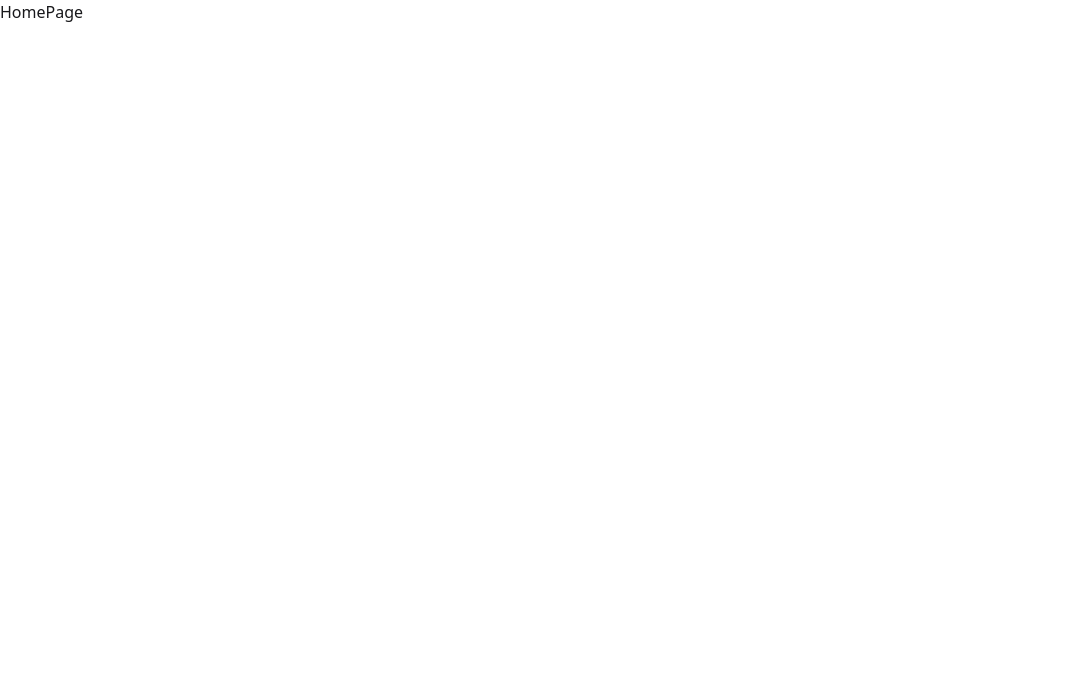
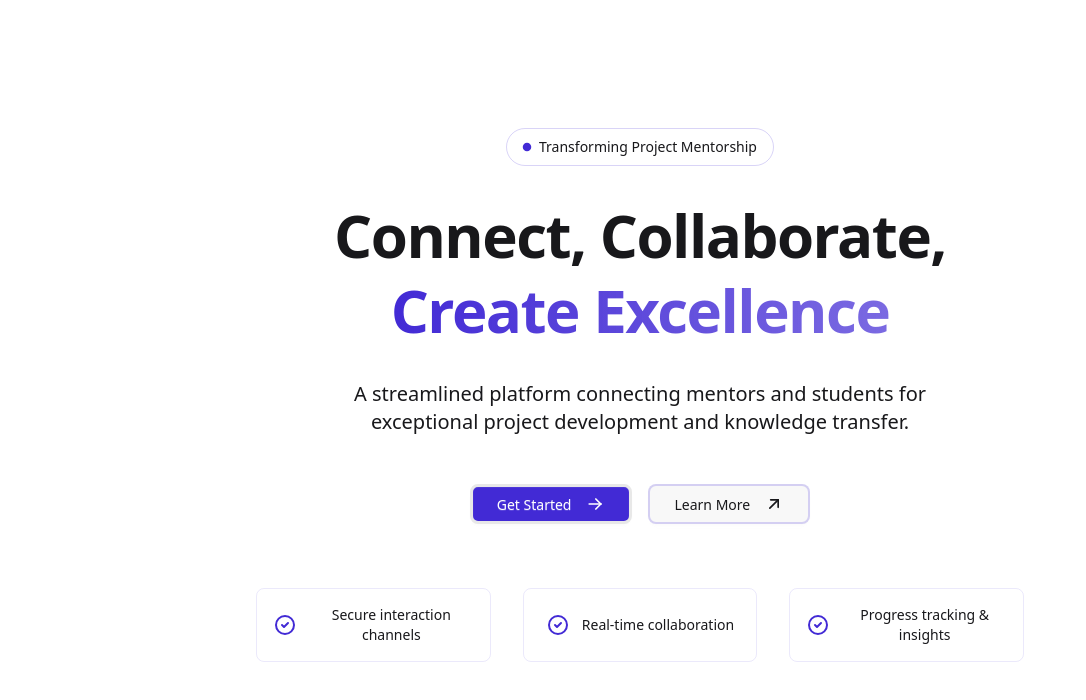
Before and after one commit to Garvit-Adlakha/MentorMatrix, a React (Vite) app in the folder frontend/: page / in a window 1280 px wide. Shown: the top 700 px of the page, without its empty margins (0-1086 px from the left). Built offline with nearby package versions, Linux system fonts and the light colour scheme.

Commit message:
Add Main component with animations and trust points; update HomePage to use Main component; add new dependencies for icons and animations

```diff
--- a/frontend/package.json
+++ b/frontend/package.json
@@ -11,7 +11,9 @@
   },
   "dependencies": {
     "@reduxjs/toolkit": "^2.5.1",
+    "@tabler/icons-react": "^3.31.0",
     "@tailwindcss/vite": "^4.0.6",
+    "framer-motion": "^12.5.0",
     "react": "^19.0.0",
     "react-dom": "^19.0.0",
     "react-redux": "^9.2.0",
--- a/frontend/src/Components/shared/Main.jsx
+++ b/frontend/src/Components/shared/Main.jsx
@@ -0,0 +1,110 @@
+import React from 'react';
+import { IconArrowRight, IconArrowUpRight, IconCircleCheck } from '@tabler/icons-react';
+import { motion } from 'framer-motion';
+
+const Main = () => {
+  const fadeInUp = {
+    initial: { opacity: 0, y: 20 },
+    animate: { opacity: 1, y: 0 },
+    transition: { duration: 0.6 }
+  };
+
+  const trustPoints = [
+    { text: "Secure interaction channels", icon: <IconCircleCheck /> },
+    { text: "Real-time collaboration", icon: <IconCircleCheck /> },
+    { text: "Progress tracking & insights", icon: <IconCircleCheck /> }
+  ];
+
+  return (
+    <section className="relative min-h-screen pt-32 pb-20 overflow-hidden">
+      {/* Enhanced background gradient */}
+      <div className="absolute inset-0 -z-10 bg-[radial-gradient(ellipse_at_top,_var(--tw-gradient-stops))] from-primary/30 via-background to-background"></div>
+
+      {/* Animated background shapes */}
+      <motion.div
+        animate={{ scale: [1, 1.2, 1], rotate: 360 }}
+        transition={{ duration: 20, repeat: Infinity }}
+        className="absolute top-20 right-0 -z-10 h-72 w-72 rounded-full bg-primary/15 blur-3xl"
+      />
+      <motion.div
+        animate={{ scale: [1, 1.1, 1], rotate: -360 }}
+        transition={{ duration: 15, repeat: Infinity }}
+        className="absolute bottom-20 left-10 -z-10 h-72 w-72 rounded-full bg-primary/10 blur-2xl"
+      />
+
+      <div className="container mx-auto px-4 md:px-6">
+        <motion.div
+          className="flex flex-col items-center text-center"
+          initial="initial"
+          animate="animate"
+        >
+          {/* Enhanced tag line */}
+          <motion.div
+            {...fadeInUp}
+            className="inline-flex items-center rounded-full border border-primary/20 bg-background/80 backdrop-blur-sm px-4 py-2 text-sm font-medium text-muted-foreground mb-8 hover:border-primary/40 transition-colors"
+          >
+            <motion.span
+              animate={{ scale: [1, 1.2, 1] }}
+              transition={{ duration: 2, repeat: Infinity }}
+              className="flex h-2 w-2 rounded-full bg-primary mr-2"
+            />
+            Transforming Project Mentorship
+          </motion.div>
+
+          {/* Enhanced main title */}
+          <motion.h1
+            {...fadeInUp}
+            className="text-4xl md:text-5xl lg:text-6xl font-bold tracking-tight leading-tight md:leading-tight mb-8"
+          >
+            Connect, Collaborate, <br className="hidden md:block" />
+            <span className="text-primary bg-clip-text text-transparent bg-gradient-to-r from-primary to-primary/70">
+              Create Excellence
+            </span>
+          </motion.h1>
+
+          {/* Enhanced subtitle */}
+          <motion.p
+            {...fadeInUp}
+            className="max-w-xl text-lg md:text-xl text-muted-foreground mb-12"
+          >
+            A streamlined platform connecting mentors and students for exceptional project development and knowledge transfer.
+          </motion.p>
+
+          {/* Enhanced CTA buttons */}
+          <motion.div
+            {...fadeInUp}
+            className="flex flex-col sm:flex-row gap-4 mb-16"
+          >
+            <button className="btn bg-primary text-white hover:bg-primary/90 font-medium group px-6 py-3 rounded-lg transition-all duration-300 transform hover:scale-105">
+              Get Started
+              <IconArrowRight className="ml-2 h-5 w-5 transition-transform group-hover:translate-x-1" />
+            </button>
+            <button className="btn bg-background border-2 border-primary/20 hover:border-primary/40 font-medium group px-6 py-3 rounded-lg transition-all duration-300 transform hover:scale-105">
+              Learn More
+              <IconArrowUpRight className="ml-2 h-5 w-5 transition-transform group-hover:-translate-y-1 group-hover:translate-x-1" />
+            </button>
+          </motion.div>
+
+          {/* Enhanced trust points */}
+          <motion.div
+            {...fadeInUp}
+            className="grid grid-cols-1 md:grid-cols-3 gap-6 sm:gap-8 w-full max-w-3xl"
+          >
+            {trustPoints.map((item, index) => (
+              <motion.div
+                key={index}
+                whileHover={{ scale: 1.05 }}
+                className="flex items-center justify-center gap-3 text-sm font-medium p-4 rounded-lg bg-background/50 backdrop-blur-sm border border-primary/10 hover:border-primary/30 transition-colors"
+              >
+                <span className="text-primary">{item.icon}</span>
+                <span>{item.text}</span>
+              </motion.div>
+            ))}
+          </motion.div>
+        </motion.div>
+      </div>
+    </section>
+  );
+};
+
+export default Main;
--- a/frontend/src/Pages/HomePage.jsx
+++ b/frontend/src/Pages/HomePage.jsx
@@ -1,8 +1,9 @@
 import React from 'react'
+import Main from '../Components/shared/Main'
 
 const HomePage = () => {
   return (
-    <div>HomePage</div>
+    <Main />
   )
 }
 
--- a/frontend/src/index.css
+++ b/frontend/src/index.css
@@ -1,2 +1,105 @@
 @import "tailwindcss";
 @plugin "daisyui";
+
+@layer base {
+    :root {
+      --background: 210 40% 98%;
+      --foreground: 240 10% 3.9%;
+
+      --card: 0 0% 100%;
+      --card-foreground: 240 10% 3.9%;
+
+      --popover: 0 0% 100%;
+      --popover-foreground: 240 10% 3.9%;
+
+      --primary: 210 100% 50%;
+      --primary-foreground: 0 0% 98%;
+
+      --secondary: 210 40% 96.1%;
+      --secondary-foreground: 240 5.9% 10%;
+
+      --muted: 240 4.8% 95.9%;
+      --muted-foreground: 240 3.8% 46.1%;
+
+      --accent: 210 40% 96.1%;
+      --accent-foreground: 240 5.9% 10%;
+
+      --destructive: 0 84.2% 60.2%;
+      --destructive-foreground: 0 0% 98%;
+
+      --border: 240 5.9% 90%;
+      --input: 240 5.9% 90%;
+      --ring: 240 5% 64.9%;
+
+      --radius: 0.75rem;
+
+      --sidebar-background: 0 0% 98%;
+      --sidebar-foreground: 240 5.3% 26.1%;
+      --sidebar-primary: 240 5.9% 10%;
+      --sidebar-primary-foreground: 0 0% 98%;
+      --sidebar-accent: 240 4.8% 95.9%;
+      --sidebar-accent-foreground: 240 5.9% 10%;
+      --sidebar-border: 220 13% 91%;
+      --sidebar-ring: 217.2 91.2% 59.8%;
+    }
+    .dark {
+        --background: 240 10% 3.9%;
+        --foreground: 0 0% 98%;
+
+        --card: 240 10% 3.9%;
+        --card-foreground: 0 0% 98%;
+
+        --popover: 240 10% 3.9%;
+        --popover-foreground: 0 0% 98%;
+
+        --primary: 210 100% 50%;
+        --primary-foreground: 0 0% 98%;
+
+        --secondary: 240 3.7% 15.9%;
+        --secondary-foreground: 0 0% 98%;
+
+        --muted: 240 3.7% 15.9%;
+        --muted-foreground: 240 5% 64.9%;
+
+        --accent: 240 3.7% 15.9%;
+        --accent-foreground: 0 0% 98%;
+
+        --destructive: 0 62.8% 30.6%;
+        --destructive-foreground: 0 0% 98%;
+
+        --border: 240 3.7% 15.9%;
+        --input: 240 3.7% 15.9%;
+        --ring: 240 4.9% 83.9%;
+
+        --sidebar-background: 240 5.9% 10%;
+        --sidebar-foreground: 240 4.8% 95.9%;
+        --sidebar-primary: 224.3 76.3% 48%;
+        --sidebar-primary-foreground: 0 0% 100%;
+        --sidebar-accent: 240 3.7% 15.9%;
+        --sidebar-accent-foreground: 240 4.8% 95.9%;
+        --sidebar-border: 240 3.7% 15.9%;
+        --sidebar-ring: 217.2 91.2% 59.8%;
+      }
+    }
+    @layer base {
+        * {
+          @apply box-border
+        }
+
+        html, body {
+          @apply scroll-smooth antialiased;
+        }
+
+        body {
+          @apply bg-[background] text-[foreground] font-sans;
+        }
+      }
+      /* Hide scrollbar but allow scrolling */
+.no-scrollbar {
+    -ms-overflow-style: none; /* IE and Edge */
+    scrollbar-width: none; /* Firefox */
+  }
+
+  .no-scrollbar::-webkit-scrollbar {
+    display: none; /* Chrome, Safari, Opera */
+  }
```
Also changed, not shown: 1 other file (tests, documents, lock files or other folders).
